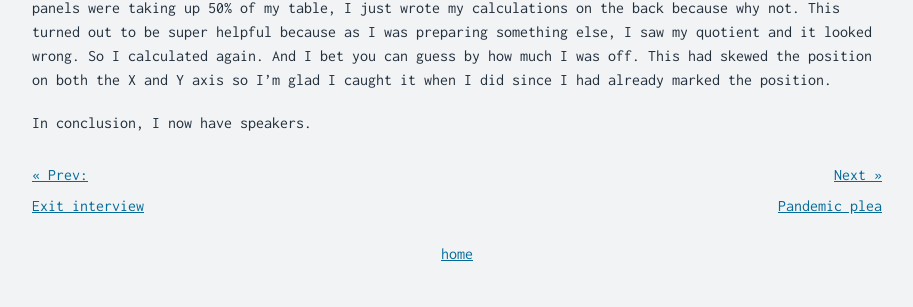
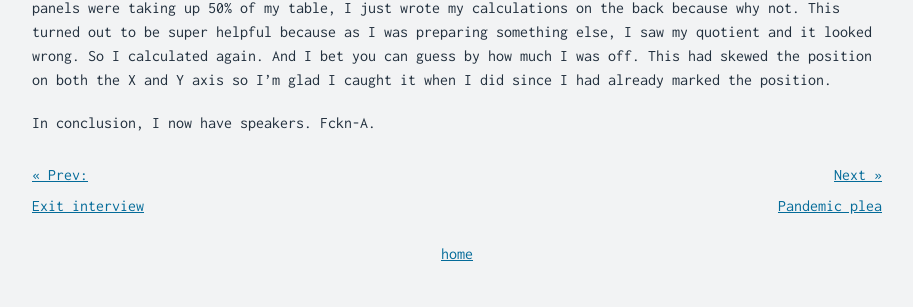
Before and after one commit to dolliars/heyheather, a Jekyll site: the page built from _posts/2020-11-29-building-speakers.md, in a window 1280 px wide. Shown: the part 3819-4126 px from the top of the page, without its empty margins (183-1096 px from the left). Built offline with Jekyll 4.4.1, drawn with Linux system fonts in a browser that asks for light colours.

Commit message:
Add margin left to footnote class + txt edit

```diff
--- a/_posts/2020-11-29-building-speakers.md
+++ b/_posts/2020-11-29-building-speakers.md
@@ -201,7 +201,7 @@
 by how much I was off. This had skewed the position on both the X and Y axis so
 I'm glad I caught it when I did since I had already marked the position.
 
-In conclusion, I now have speakers.
+In conclusion, I now have speakers. Fckn-A.
 
 [YT-speakers-1]: https://www.youtube.com/watch?v=CKIye4RZ-5k
 [YT-speakers-2]: https://www.youtube.com/watch?v=zdkyGDqU7xA
--- a/assets/css/main.scss
+++ b/assets/css/main.scss
@@ -45,6 +45,7 @@
   font-size: 1em;
   line-height: 150%;
 }
+
 a {
   color: var(--secondary);
   text-decoration: none;
@@ -71,6 +72,10 @@
       padding: 10px 0 10px 0;
     }
   }
+}
+
+.footnote {
+  margin-left: 0.15em;
 }
 
 span.date {
@@ -112,7 +117,6 @@
     padding: 20px;
   }
 }
-
 
 .header {
 
```
